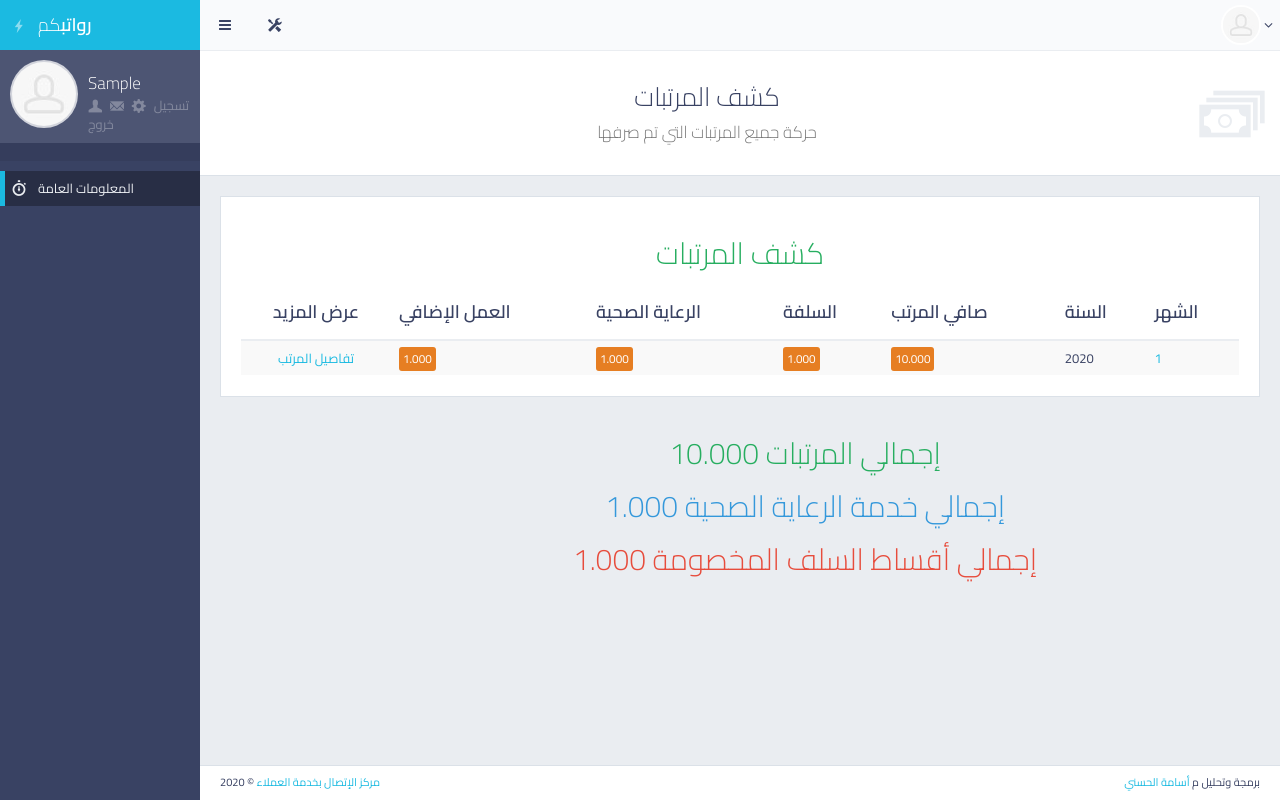
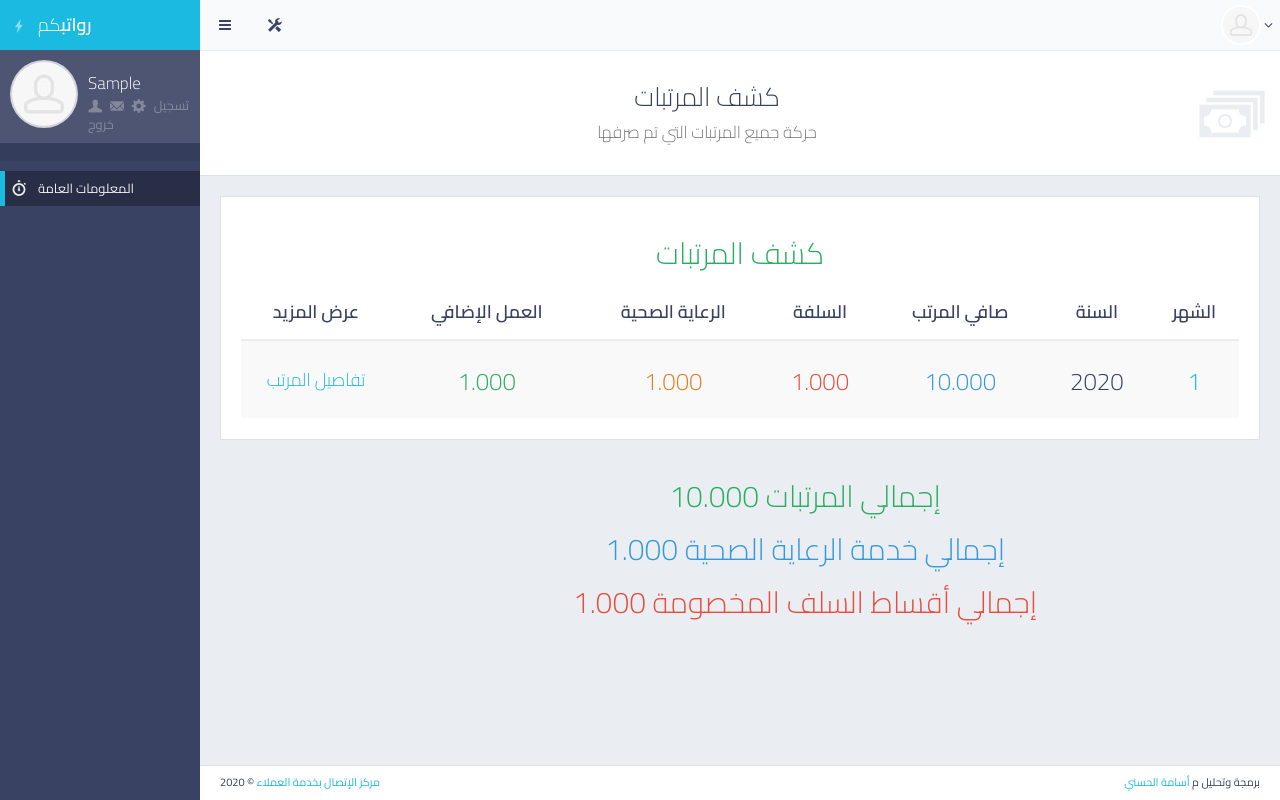
Before and after one commit to OsamaAlhosni/Salary_Program, a Django app: page /views_salary/ in a window 1280 px wide. Run offline with Django 3.2, Linux system fonts and the light colour scheme; a user stored in the database is signed in; tables that the repository leaves empty hold one stand-in row (values such as "Sample post"); some libraries are stand-ins or nearby versions.

Commit message:
update view salary

```diff
--- a/salary/employee/templates/salary_view.html
+++ b/salary/employee/templates/salary_view.html
@@ -29,32 +29,40 @@
             <thead>
                 <tr>
                     <th style="width: 150px;" class="text-center">عرض المزيد</th>
-                    <th class="hidden-sm hidden-xs">العمل الإضافي</th>
-                    <th class="hidden-sm hidden-xs">الرعاية الصحية</th>
-                    <th class="hidden-sm hidden-xs">السلفة</th>
-                    <th>صافي المرتب</th>
-                    <th class="hidden-xs">السنة</th>
-                    <th>الشهر</th>
+                    <th class="hidden-sm hidden-xs text-center animation-pullDown">العمل الإضافي</th>
+                    <th class="hidden-sm hidden-xs text-center animation-pullDown">الرعاية الصحية</th>
+                    <th class="hidden-sm hidden-xs text-center animation-pullDown">السلفة</th>
+                    <th class="text-center animation-pullDown">صافي المرتب</th>
+                    <th class="hidden-xs text-center animation-pullDown">السنة</th>
+                    <th class="text-center animation-pullDown">الشهر</th>
                 </tr>
             </thead>
             <tbody>
                 {% for salary in salarys %}
                 <tr>
                     <td class="text-center">
-                        <a href="{% url 'salary' salary.id %}">تفاصيل المرتب</a>
+                        <h4><a href="{% url 'salary' salary.id %}">تفاصيل المرتب</a></h4>
                     </td>
-                    <td class="hidden-sm hidden-xs"><a href="javascript:void(0)"
-                            class="label label-warning">{{salary.overtime}}</a>
+                    <td class="hidden-xs">
+                        <h3 class="text-success text-center animation-fadeIn">{{salary.overtime}}</h3>
                     </td>
-                    <td class="hidden-sm hidden-xs"><a href="javascript:void(0)"
-                            class="label label-warning">{{salary.health_care}}</a>
+                    <td class="hidden-xs">
+                        <h3 class="text-warning text-center animation-fadeIn">{{salary.health_care}}</h3>
                     </td>
-                    <td class="hidden-sm hidden-xs"><a href="javascript:void(0)"
-                            class="label label-warning">{{salary.solfa1}}</a>
+                    <td class="hidden-xs">
+                        <h3 class="text-danger text-center animation-fadeIn">{{salary.solfa1}}</h3>
                     </td>
-                    <td><a href="javascript:void(0)" class="label label-warning">{{salary.net_salary}}</a></td>
-                    <td class="hidden-xs">{{salary.sYear}}</td>
-                    <td><a href="{% url 'salary' salary.id %}">{{salary.sMonth}}</a></td>
+                    <!-- <h3 class="text-danger text-center animation-fadeIn">{{salary.solfa1}}</h3> -->
+                    <td>
+                        <h3 class="text-info text-center animation-fadeIn">{{salary.net_salary}}</h3>
+                    </td>
+                    <td class="hidden-xs text-center">
+                        <h3 class="text-center animation-fadeIn">{{salary.sYear}}</h3>
+                    </td>
+                    <td>
+                        <h3 class="text-center animation-fadeIn"><a
+                                href="{% url 'salary' salary.id %}">{{salary.sMonth}}</a></h3>
+                    </td>
                 </tr>
                 {% endfor %}
 
@@ -107,9 +115,9 @@
     </div>
     <!-- END Responsive Partial Block -->
     <div class="container text-center ">
-        <h2 class="text-success">إجمالي المرتبات {{total_salary}}</h2>
-        <h2 class="text-info">إجمالي خدمة الرعاية الصحية {{total_care}}</h2>
-        <h2 class="text-danger">إجمالي أقساط السلف المخصومة {{total_solf}}</h2>
+        <h2 class="text-success animation-pullUp">إجمالي المرتبات {{total_salary}}</h2>
+        <h2 class="text-info animation-pullUp">إجمالي خدمة الرعاية الصحية {{total_care}}</h2>
+        <h2 class="text-danger animation-pullUp">إجمالي أقساط السلف المخصومة {{total_solf}}</h2>
     </div>
 </div>
 <!-- END Page Content -->
```
Also changed, not shown: salary/employee/templates/loan_list.html (+14 -10 lines).
